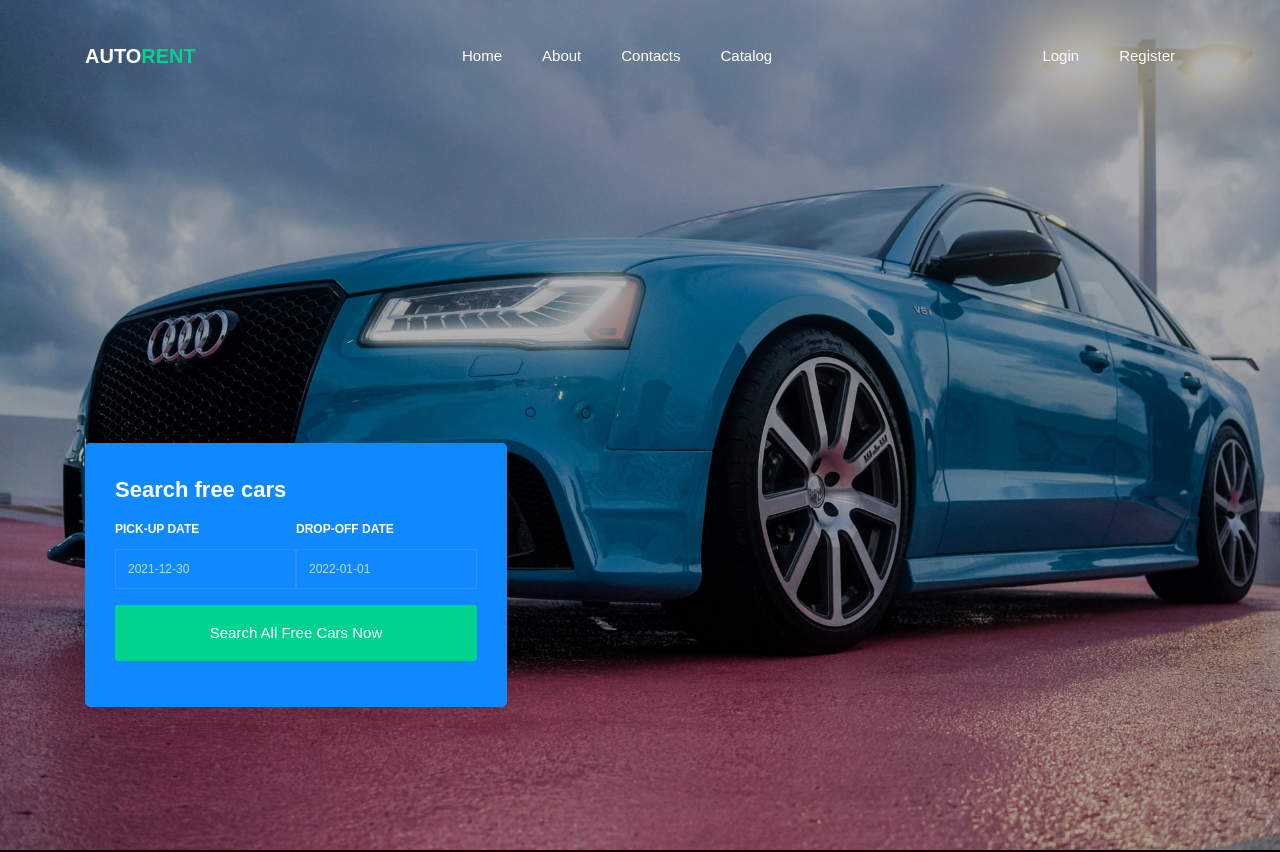
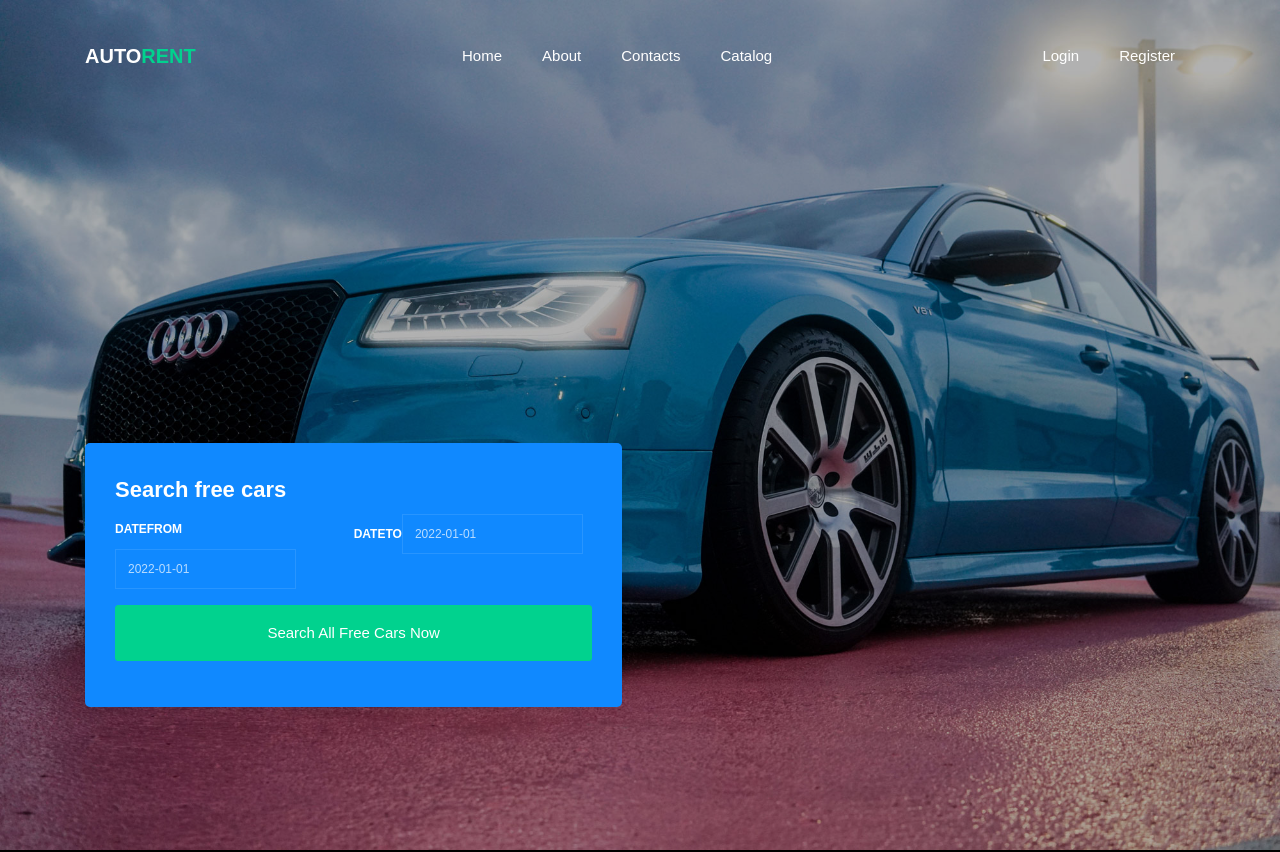
Before and after one commit to GeorgiTsekov/rent-auto, a React (Create React App) app in the folder client/: page / in a window 1280 px wide. Shown: the top 852 px of the page. Built offline with nearby package versions, Linux system fonts and the light colour scheme.

Commit message:
client: install ReactDatePicker and use it for RentACar and SearchAvailable

```diff
--- a/client/package.json
+++ b/client/package.json
@@ -8,6 +8,7 @@
     "@testing-library/user-event": "^12.8.3",
     "react": "^17.0.2",
     "react-bootstrap": "^2.0.3",
+    "react-datepicker": "^4.5.0",
     "react-dom": "^17.0.2",
     "react-router-dom": "^6.0.2",
     "react-scripts": "4.0.3",
--- a/client/src/components/Cars/RentACar/RentACar.js
+++ b/client/src/components/Cars/RentACar/RentACar.js
@@ -1,20 +1,18 @@
 import { useNavigate, useParams } from "react-router-dom";
+import React, { useState } from "react";
+import ReactDatePicker from "react-datepicker";
+import "react-datepicker/dist/react-datepicker.css";
 
 import *as carService from '../../../services/carService';
-import InputFormComponent from "../../Common/InputFormComponent/InputFormComponent";
 import { towns } from '../carConstants';
-import DateValidations from "../../Common/Validations/DateValidations";
 import { useNotificationContext, types } from "../../../contexts/NotificationContext";
 
 const RentACar = () => {
     const { addNotification } = useNotificationContext();
     const { carId } = useParams();
+    const [dateTo, setDateFrom] = useState(null);
+    const [dateFrom, setDateTo] = useState(null);
     const navigate = useNavigate();
-    const {
-        dateFromChangeHandler,
-        dateToChangeHandler,
-        errors
-    } = DateValidations();
 
     const onRentACar = (e) => {
         e.preventDefault();
@@ -51,24 +49,32 @@ const RentACar = () => {
                             </select>
                         </div>
                         <div className="d-flex">
-                            <InputFormComponent
-                                form="form-group"
-                                title="Pick-up date"
-                                type="text"
-                                name="dateFrom"
-                                placeholder="2021-12-30"
-                                onBlur={dateFromChangeHandler}
-                                errors={errors.dateFrom}
-                            />
-                            <InputFormComponent
-                                form="form-group"
-                                title="Drop-off date"
-                                type="text"
-                                name="dateTo"
-                                placeholder="2022-01-01"
-                                onBlur={dateToChangeHandler}
-                                errors={errors.dateTo}
-                            />
+                            <div className="form-group">
+                                <label htmlFor="dateFrom" className="label">DateFrom</label>
+                                <ReactDatePicker
+                                    className="form-control"
+                                    selected={dateFrom}
+                                    onChange={date => setDateTo(date)}
+                                    name="dateFrom"
+                                    dateFormat='yyyy-MM-dd'
+                                    minDate={new Date()}
+                                    placeholderText="2022-01-01"
+                                    isClearable
+                                />
+                            </div>
+                            <div className="form-group">
+                                <label htmlFor="dateFrom" className="label">DateTo</label>
+                                <ReactDatePicker
+                                    className="form-control"
+                                    selected={dateTo}
+                                    onChange={date => setDateFrom(date)}
+                                    name="dateTo"
+                                    dateFormat='yyyy-MM-dd'
+                                    minDate={new Date()}
+                                    placeholderText="2022-01-01"
+                                    isClearable
+                                />
+                            </div>
                         </div>
                         <div className="form-group">
                             <input type="submit" value="Rent A Car Now" className="btn btn-secondary py-3 px-4" />
--- a/client/src/components/Cars/SearchAvailable/SearchAvailable.js
+++ b/client/src/components/Cars/SearchAvailable/SearchAvailable.js
@@ -1,28 +1,27 @@
 import { useNavigate } from "react-router-dom";
-
+import "react-datepicker/dist/react-datepicker.css";
 import *as carService from '../../../services/carService';
-import InputFormComponent from "../../Common/InputFormComponent/InputFormComponent";
-import DateValidations from "../../Common/Validations/DateValidations";
 import { useNotificationContext, types } from "../../../contexts/NotificationContext";
+import React, { useState } from "react";
+import ReactDatePicker from "react-datepicker";
 
 const SearchAvailable = () => {
+    const [dateTo, setDateFrom] = useState(null);
+    const [dateFrom, setDateTo] = useState(null);
     const { addNotification } = useNotificationContext();
     const navigate = useNavigate();
-    const {
-        dateFromChangeHandler,
-        dateToChangeHandler,
-        errors
-    } = DateValidations();
 
     const getAvailableCars = (e) => {
         e.preventDefault();
-        let carData = Object.fromEntries(new FormData(e.currentTarget));
+        let formData = new FormData(e.currentTarget);
 
-        carService.available(carData)
+        let dateFrom = formData.get('dateFrom');
+        let dateTo = formData.get('dateTo');
+
+        carService.available({ dateFrom, dateTo })
             .then((result) => {
                 console.log(result)
                 navigate(`/mobile/car/all`, { state: { cars: result } });
-                addNotification(result.message, types.success)
             })
             .catch(err => {
                 console.log(err);
@@ -38,24 +37,32 @@ const SearchAvailable = () => {
                     <form className="request-form bg-primary" onSubmit={getAvailableCars} method="POST">
                         <h2>Search free cars</h2>
                         <div className="d-flex">
-                            <InputFormComponent
-                                form="form-group"
-                                title="Pick-up date"
-                                type="text"
-                                name="dateFrom"
-                                placeholder="2021-12-30"
-                                onBlur={dateFromChangeHandler}
-                                errors={errors.dateFrom}
-                            />
-                            <InputFormComponent
-                                form="form-group"
-                                title="Drop-off date"
-                                type="text"
-                                name="dateTo"
-                                placeholder="2022-01-01"
-                                onBlur={dateToChangeHandler}
-                                errors={errors.dateTo}
-                            />
+                            <div className="form-group">
+                                <label htmlFor="dateFrom" className="label">DateFrom</label>
+                                <ReactDatePicker
+                                    className="form-control"
+                                    selected={dateFrom}
+                                    onChange={date => setDateTo(date)}
+                                    name="dateFrom"
+                                    dateFormat='yyyy-MM-dd'
+                                    minDate={new Date()}
+                                    placeholderText="2022-01-01"
+                                    isClearable
+                                />
+                            </div>
+                            <div className="form-group">
+                                <label htmlFor="dateFrom" className="label">DateTo</label>
+                                <ReactDatePicker
+                                    className="form-control"
+                                    selected={dateTo}
+                                    onChange={date => setDateFrom(date)}
+                                    name="dateTo"
+                                    dateFormat='yyyy-MM-dd'
+                                    minDate={new Date()}
+                                    placeholderText="2022-01-01"
+                                    isClearable
+                                />
+                            </div>
                         </div>
                         <div className="form-group">
                             <input type="submit" value="Search All Free Cars Now" className="btn btn-secondary py-3 px-4" />
--- a/client/src/constants.js
+++ b/client/src/constants.js
@@ -1,2 +1,3 @@
 exports.ADMIN_EMAIL = 'Admin66@gmail.com';
+// exports.BASE_URL = 'http://localhost:5000';
 exports.BASE_URL = 'https://rent-auto-express-app.vercel.app';
```
Also changed, not shown: 1 other file (tests, documents, lock files or other folders).
